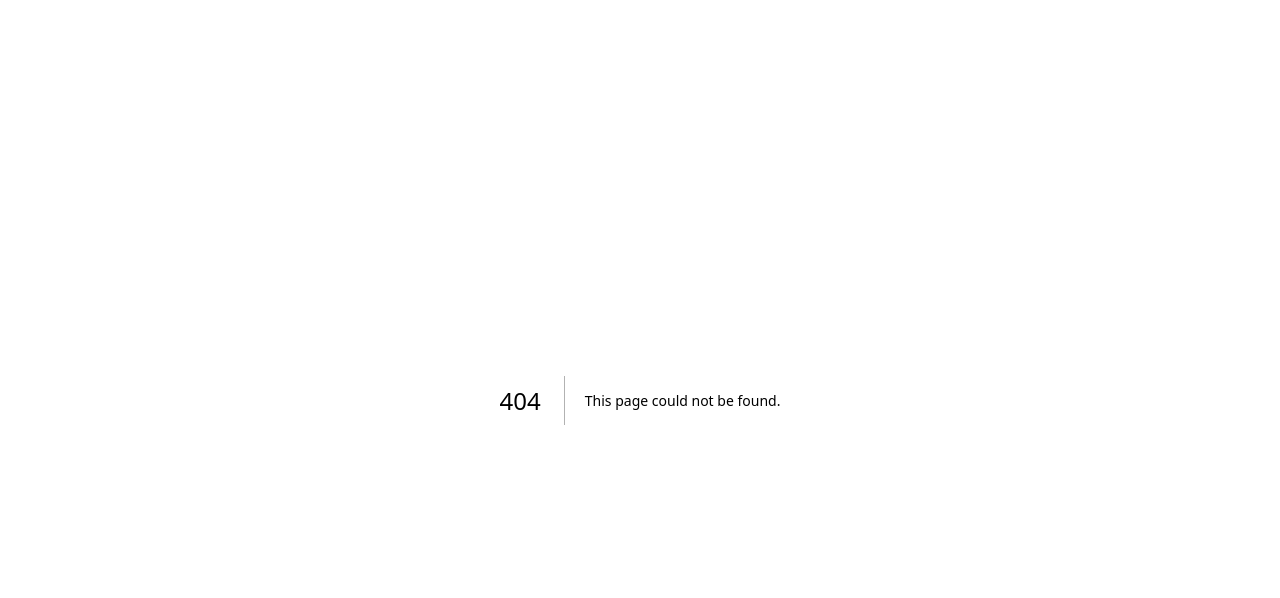
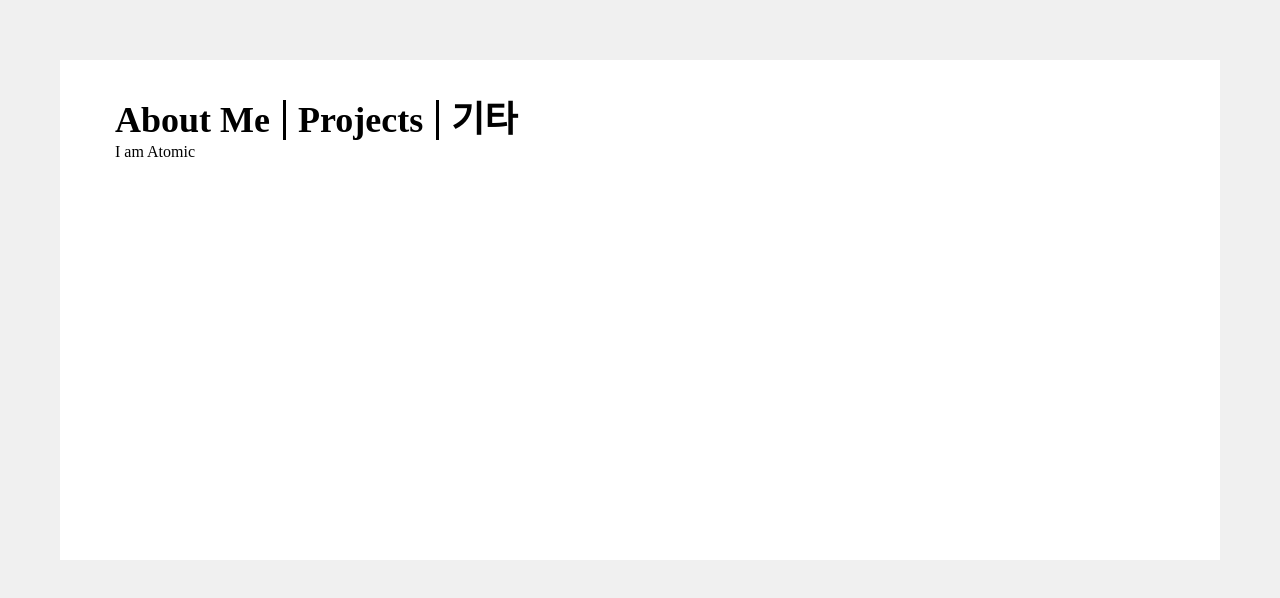
Before and after one commit to Taiho1998/Portfolio, a Next.js app: page /project in a window 1280 px wide. Before the commit this address had no page. Shown: the top 598 px of the page. Built offline with nearby package versions, Linux system fonts and the light colour scheme; a web font is replaced by a local one.

Commit message:
Navigate 컴포넌트 생성 및 동적 요소 추가. 각 페이지에 해당하는 페이지 파일과 로딩 파일 생성

```diff
--- /dev/null
+++ b/src/app/(etc)/etc/loading.tsx
@@ -0,0 +1,3 @@
+export default function Loading() {
+  return <h2>Loading</h2>;
+}
--- /dev/null
+++ b/src/app/(etc)/etc/page.tsx
@@ -0,0 +1,9 @@
+import Navigate from "@/app/components/Navigate";
+
+export default function extraPage() {
+  return (
+    <>
+      <Navigate />
+    </>
+  );
+}
--- /dev/null
+++ b/src/app/(home)/loading.tsx
@@ -0,0 +1,3 @@
+export default function Loading() {
+  return <h2>Loading</h2>;
+}
--- a/src/app/(home)/page.tsx
+++ b/src/app/(home)/page.tsx
@@ -1,28 +1,10 @@
 import Link from "next/link";
+import Navigate from "../components/Navigate";
 
 export default function Home() {
   return (
-    <div className="bg-white min-h-[500px] mx-[60px] mt-[60px] mb-[120px] py-10 px-[55px]">
-      <div className="flex gap-7">
-        <Link
-          href=""
-          className="relative font-semibold text-4xl hover:underline underline-offset-4 after:content-[''] after:absolute after:right-[-16px] after:h-full after:w-[3px] after:bg-black"
-        >
-          About Me
-        </Link>
-        <Link
-          href=""
-          className="relative text-[#B8B8B8] font-semibold text-4xl hover:underline underline-offset-4 after:content-[''] after:absolute after:right-[-16px] after:h-full after:w-[3px] after:bg-black"
-        >
-          Projects
-        </Link>
-        <Link
-          href=""
-          className="text-[#B8B8B8] font-semibold text-4xl hover:underline underline-offset-4"
-        >
-          기타
-        </Link>
-      </div>
+    <>
+      <Navigate />
       <div className="bg-green-200 text-center">
         <img
           src="/Frame1.svg"
@@ -44,6 +26,7 @@ export default function Home() {
             />
             <p className="text-2xl ml-[30px] font-light">(010) 0000-0000</p>
           </div>
+          {/* 이메일 클릭 시 이메일 보내기 링크로 전송 주가 예정 */}
           <div className="flex justify-center">
             <img
               src="/icons/Envelope.svg"
@@ -151,6 +134,6 @@ export default function Home() {
           </div>
         </div>
       </div>
-    </div>
+    </>
   );
 }
--- /dev/null
+++ b/src/app/(projects)/project/loading.tsx
@@ -0,0 +1,3 @@
+export default function Loading() {
+  return <h2>Loading</h2>;
+}
--- /dev/null
+++ b/src/app/(projects)/project/page.tsx
@@ -0,0 +1,9 @@
+import Navigate from "@/app/components/Navigate";
+
+export default function projectPage() {
+  return (
+    <div className="">
+      <Navigate />I am Atomic
+    </div>
+  );
+}
--- /dev/null
+++ b/src/app/components/Navigate.tsx
@@ -0,0 +1,35 @@
+"use client";
+import Link from "next/link";
+import { usePathname } from "next/navigation";
+
+export default function Navigate() {
+  const path = usePathname();
+  return (
+    <div className="flex gap-7">
+      <Link
+        href="/"
+        className={`relative text-[${
+          path === "/" ? "#000000" : "#B8B8B8"
+        }] font-semibold text-4xl hover:underline underline-offset-4 after:content-[''] after:absolute after:right-[-16px] after:h-full after:w-[3px] after:bg-black`}
+      >
+        About Me
+      </Link>
+      <Link
+        href="/project"
+        className={`relative text-[${
+          path === "/project" ? "#000000" : "#B8B8B8"
+        }] font-semibold text-4xl hover:underline underline-offset-4 after:content-[''] after:absolute after:right-[-16px] after:h-full after:w-[3px] after:bg-black`}
+      >
+        Projects
+      </Link>
+      <Link
+        href="/etc"
+        className={`text-[${
+          path === "/etc" ? "#000000" : "#B8B8B8"
+        }]  font-semibold text-4xl hover:underline underline-offset-4`}
+      >
+        기타
+      </Link>
+    </div>
+  );
+}
--- a/src/app/layout.tsx
+++ b/src/app/layout.tsx
@@ -13,7 +13,11 @@ export default function RootLayout({
 }>) {
   return (
     <html lang="en">
-      <body className={`antialiased`}>{children}</body>
+      <body className="antialiased">
+        <div className="bg-white min-h-[500px] mx-[60px] mt-[60px] mb-[120px] py-10 px-[55px]">
+          {children}
+        </div>
+      </body>
     </html>
   );
 }
```
